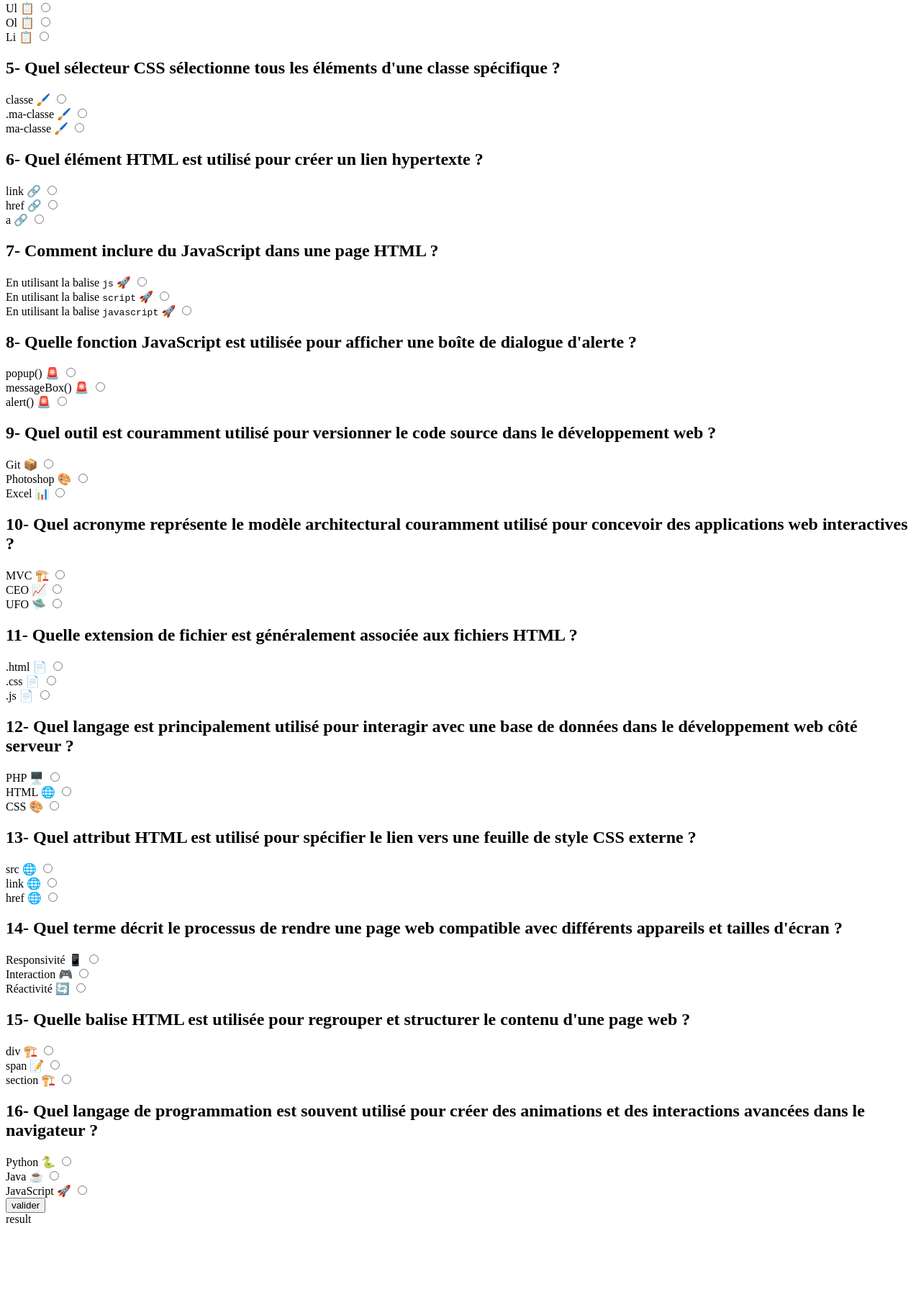
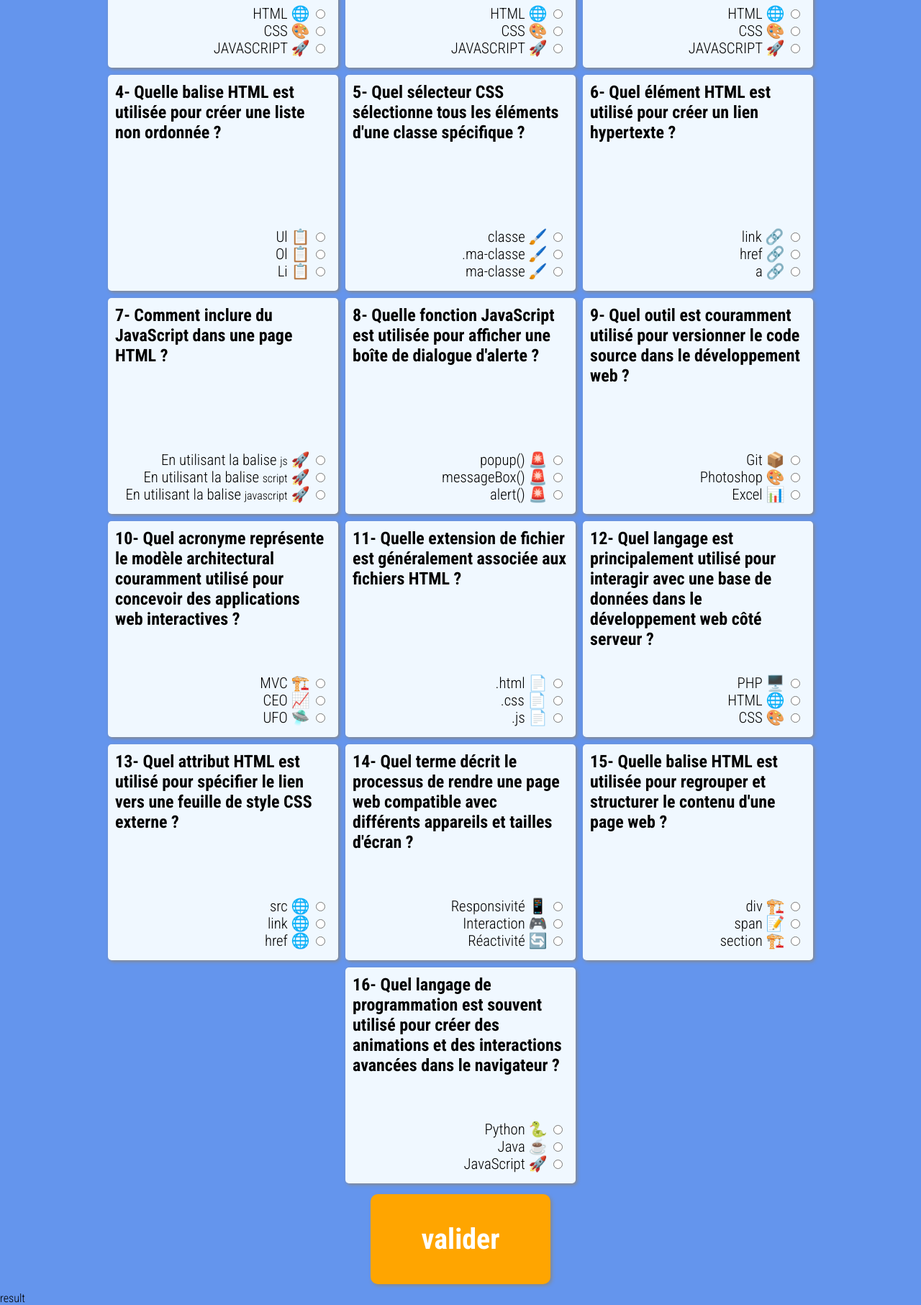
Before and after one commit to pharouqy/Quiz_DevWeb, a plain HTML site: page index.html in a window 1280 px wide. Shown: the part 506-2319 px from the top of the page at 72% size. Before the commit the page ends 2217 px from the top, so only its background shows below. Drawn offline with Linux system fonts and the light colour scheme.

Commit message:
CSS in progress !!!

```diff
--- a/index.html
+++ b/index.html
@@ -3,6 +3,12 @@
   <head>
     <meta charset="UTF-8" />
     <meta name="viewport" content="width=device-width, initial-scale=1.0" />
+    <link rel="preconnect" href="https://fonts.googleapis.com" />
+    <link rel="preconnect" href="https://fonts.gstatic.com" crossorigin />
+    <link
+      href="https://fonts.googleapis.com/css2?family=Roboto+Condensed:ital,wght@0,300;0,700;1,300;1,400;1,700&display=swap"
+      rel="stylesheet"
+    />
     <link rel="stylesheet" href="./style/style.css" />
     <title>Quiz Level DevWeb</title>
   </head>
@@ -10,11 +16,13 @@
     <h1>Quiz D'évaluation de niveau en developpement web</h1>
     <main>
       <form action="">
+        <div>
           <section>
             <h2>
               1- Quel langage de programmation est principalement utilisé pour
               créer la structure et le contenu d'une page web ?
             </h2>
+            <div>
               <div>
                 <label for="HTMLQ1">HTML 🌐</label>
                 <input type="radio" name="Q1" id="HTMLQ1" />
@@ -27,12 +35,14 @@
                 <label for="JAVASCRIPTQ1">JAVASCRIPT 🚀</label>
                 <input type="radio" name="Q1" id="JAVASCRIPTQ1" />
               </div>
+            </div>
           </section>
           <section>
             <h2>
               2- Quel langage de programmation est principalement utilisé pour
               styliser une page web ?
             </h2>
+            <div>
               <div>
                 <label for="HTMLQ2">HTML 🌐</label>
                 <input type="radio" name="Q2" id="HTMLQ2" />
@@ -45,12 +55,14 @@
                 <label for="JAVASCRIPTQ2">JAVASCRIPT 🚀</label>
                 <input type="radio" name="Q2" id="JAVASCRIPTQ2" />
               </div>
+            </div>
           </section>
           <section>
             <h2>
               3- Quel langage de programmation est principalement utilisé pour
               ajouter des fonctionnalités interactives à une page web ?
             </h2>
+            <div>
               <div>
                 <label for="HTMLQ3">HTML 🌐</label>
                 <input type="radio" name="Q3" id="HTMLQ3" />
@@ -63,12 +75,14 @@
                 <label for="JAVASCRIPTQ3">JAVASCRIPT 🚀</label>
                 <input type="radio" name="Q3" id="JAVASCRIPTQ3" />
               </div>
+            </div>
           </section>
           <section>
             <h2>
-            4- Quelle balise HTML est utilisée pour créer une liste non ordonnée
-            ?
+              4- Quelle balise HTML est utilisée pour créer une liste non
+              ordonnée ?
             </h2>
+            <div>
               <div>
                 <label for="Ul">Ul 📋</label>
                 <input type="radio" name="Q4" id="Ul" />
@@ -81,12 +95,14 @@
                 <label for="Li">Li 📋</label>
                 <input type="radio" name="Q4" id="Li" />
               </div>
+            </div>
           </section>
           <section>
             <h2>
               5- Quel sélecteur CSS sélectionne tous les éléments d'une classe
               spécifique ?
             </h2>
+            <div>
               <div>
                 <label for="classe">classe 🖌️</label>
                 <input type="radio" name="Q5" id="classe" />
@@ -99,11 +115,13 @@
                 <label for="ma-classe">ma-classe 🖌️</label>
                 <input type="radio" name="Q5" id="ma-classe" />
               </div>
+            </div>
           </section>
           <section>
             <h2>
               6- Quel élément HTML est utilisé pour créer un lien hypertexte ?
             </h2>
+            <div>
               <div>
                 <label for="HTML">link 🔗 </label>
                 <input type="radio" name="Q6" id="HTML" />
@@ -116,11 +134,15 @@
                 <label for="a">a 🔗</label>
                 <input type="radio" name="Q6" id="a" />
               </div>
+            </div>
           </section>
           <section>
             <h2>7- Comment inclure du JavaScript dans une page HTML ?</h2>
             <div>
-            <label for="js">En utilisant la balise <code>js</code> 🚀</label>
+              <div>
+                <label for="js"
+                  >En utilisant la balise <code>js</code> 🚀</label
+                >
                 <input type="radio" name="Q7" id="js" />
               </div>
               <div>
@@ -135,12 +157,14 @@
                 >
                 <input type="radio" name="Q7" id="javascriptQ7" />
               </div>
+            </div>
           </section>
           <section>
             <h2>
               8- Quelle fonction JavaScript est utilisée pour afficher une boîte
               de dialogue d'alerte ?
             </h2>
+            <div>
               <div>
                 <label for="popup">popup() 🚨</label>
                 <input type="radio" name="Q8" id="popup" />
@@ -153,12 +177,14 @@
                 <label for="alert">alert() 🚨</label>
                 <input type="radio" name="Q8" id="alert" />
               </div>
+            </div>
           </section>
           <section>
             <h2>
-            9- Quel outil est couramment utilisé pour versionner le code source
-            dans le développement web ?
+              9- Quel outil est couramment utilisé pour versionner le code
+              source dans le développement web ?
             </h2>
+            <div>
               <div>
                 <label for="Git">Git 📦</label>
                 <input type="radio" name="Q9" id="Git" />
@@ -171,12 +197,14 @@
                 <label for="Excel">Excel 📊</label>
                 <input type="radio" name="Q9" id="Excel" />
               </div>
+            </div>
           </section>
           <section>
             <h2>
               10- Quel acronyme représente le modèle architectural couramment
               utilisé pour concevoir des applications web interactives ?
             </h2>
+            <div>
               <div>
                 <label for="MVC">MVC 🏗️</label>
                 <input type="radio" name="Q10" id="MVC" />
@@ -189,12 +217,14 @@
                 <label for="UFO">UFO 🛸</label>
                 <input type="radio" name="Q10" id="UFO" />
               </div>
+            </div>
           </section>
           <section>
             <h2>
               11- Quelle extension de fichier est généralement associée aux
               fichiers HTML ?
             </h2>
+            <div>
               <div>
                 <label for=".html">.html 📄</label>
                 <input type="radio" name="Q11" id=".html" />
@@ -207,12 +237,14 @@
                 <label for=".js">.js 📄</label>
                 <input type="radio" name="Q11" id=".js" />
               </div>
+            </div>
           </section>
           <section>
             <h2>
-            12- Quel langage est principalement utilisé pour interagir avec une
-            base de données dans le développement web côté serveur ?
+              12- Quel langage est principalement utilisé pour interagir avec
+              une base de données dans le développement web côté serveur ?
             </h2>
+            <div>
               <div>
                 <label for="PHP">PHP 🖥️</label>
                 <input type="radio" name="Q12" id="PHP" />
@@ -225,12 +257,14 @@
                 <label for="CSS">CSS 🎨</label>
                 <input type="radio" name="Q12" id="CSS" />
               </div>
+            </div>
           </section>
           <section>
             <h2>
               13- Quel attribut HTML est utilisé pour spécifier le lien vers une
               feuille de style CSS externe ?
             </h2>
+            <div>
               <div>
                 <label for="src">src 🌐</label>
                 <input type="radio" name="Q13" id="src" />
@@ -243,12 +277,14 @@
                 <label for="href">href 🌐</label>
                 <input type="radio" name="Q13" id="href" />
               </div>
+            </div>
           </section>
           <section>
             <h2>
-            14- Quel terme décrit le processus de rendre une page web compatible
-            avec différents appareils et tailles d'écran ?
+              14- Quel terme décrit le processus de rendre une page web
+              compatible avec différents appareils et tailles d'écran ?
             </h2>
+            <div>
               <div>
                 <label for="Responsivité">Responsivité 📱</label>
                 <input type="radio" name="Q14" id="Responsivité" />
@@ -261,12 +297,14 @@
                 <label for="Réactivité">Réactivité 🔄</label>
                 <input type="radio" name="Q14" id="Réactivité" />
               </div>
+            </div>
           </section>
           <section>
             <h2>
-            15- Quelle balise HTML est utilisée pour regrouper et structurer le
-            contenu d'une page web ?
+              15- Quelle balise HTML est utilisée pour regrouper et structurer
+              le contenu d'une page web ?
             </h2>
+            <div>
               <div>
                 <label for="div">div 🏗️</label>
                 <input type="radio" name="Q15" id="div" />
@@ -279,12 +317,14 @@
                 <label for="section">section 🏗️</label>
                 <input type="radio" name="Q15" id="section" />
               </div>
+            </div>
           </section>
           <section>
             <h2>
-            16- Quel langage de programmation est souvent utilisé pour créer des
-            animations et des interactions avancées dans le navigateur ?
+              16- Quel langage de programmation est souvent utilisé pour créer
+              des animations et des interactions avancées dans le navigateur ?
             </h2>
+            <div>
               <div>
                 <label for="Python">Python 🐍</label>
                 <input type="radio" name="Q16" id="Python" />
@@ -297,10 +337,12 @@
                 <label for="JavaScriptQ16">JavaScript 🚀</label>
                 <input type="radio" name="Q16" id="JavaScriptQ16" />
               </div>
+            </div>
           </section>
-        <input type="submit" value="valider" />
+        </div>
+        <div><input type="submit" value="valider" /></div>
       </form>
-      <section id="result">result</section>
+      <aside id="result">result</aside>
     </main>
     <script src="./script/script.js"></script>
   </body>
--- a/style/style.css
+++ b/style/style.css
@@ -0,0 +1,83 @@
+* {
+  box-sizing: border-box;
+  font-family: "Roboto Condensed", sans-serif;
+  font-size: 16px;
+}
+
+body {
+  max-width: 1440px;
+  margin: 0 auto;
+  background-color: cornflowerblue;
+}
+
+h1 {
+  color: #fff;
+  text-align: center;
+  font-size: 5em;
+}
+
+div > section {
+  width: 320px;
+  height: 300px;
+  box-shadow: 2px 2px 5px #888888;
+  display: flex;
+  flex-direction: column;
+  justify-content: space-between;
+  margin: 5px;
+  border-radius: 5px;
+  background-color: aliceblue;
+  transition: transform 0.5s;
+}
+
+div > section:hover {
+  transform: scale(1.05);
+}
+
+form > div {
+  display: flex;
+  flex-direction: row;
+  flex-wrap: wrap;
+  justify-content: center;
+}
+
+h2 + div {
+  margin: 0;
+  display: flex;
+  flex-direction: column;
+  justify-content: center;
+  align-items: end;
+  margin: 15px;
+}
+
+h2 {
+  margin: 10px;
+  font-size: 1.5em;
+}
+
+label {
+  font-size: 1.3em;
+}
+
+input[type="submit"] {
+  border: none;
+  width: 250px;
+  height: 125px;
+  outline: none;
+  font-size: 2.5em;
+  border-radius: 10px;
+  transition: transform 0.5s;
+  box-shadow: 2px 2px 5px #888888;
+  cursor: pointer;
+  margin: 10px;
+  background-color: orange;
+  color: #fff;
+  font-weight: 900
+}
+
+input[type="submit"]:hover {
+  transform: scale(1.05);
+}
+
+input[type="submit"]:active {
+  transform: scale(1.01);
+}
```
Lines whose indentation alone changed are shown as unchanged.
